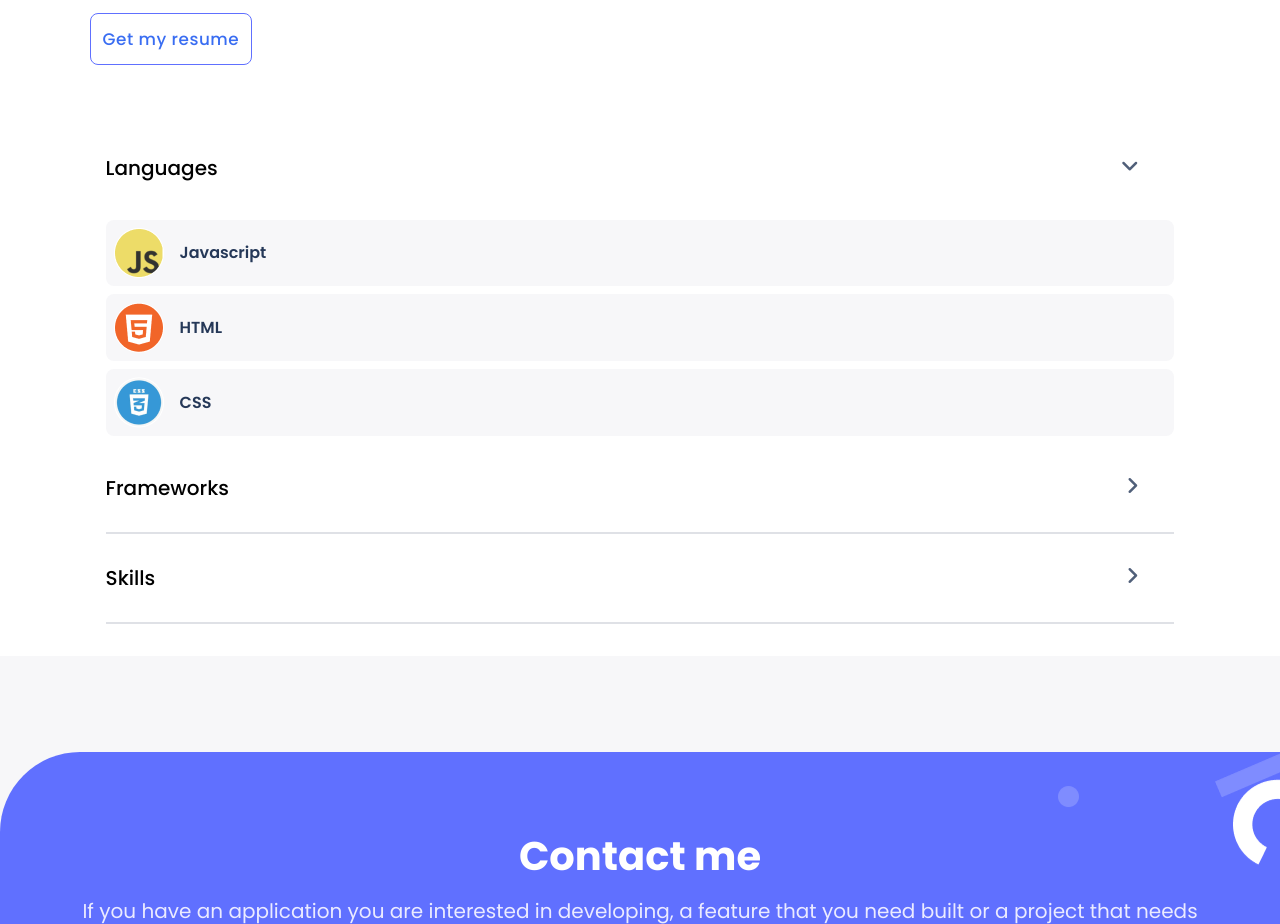
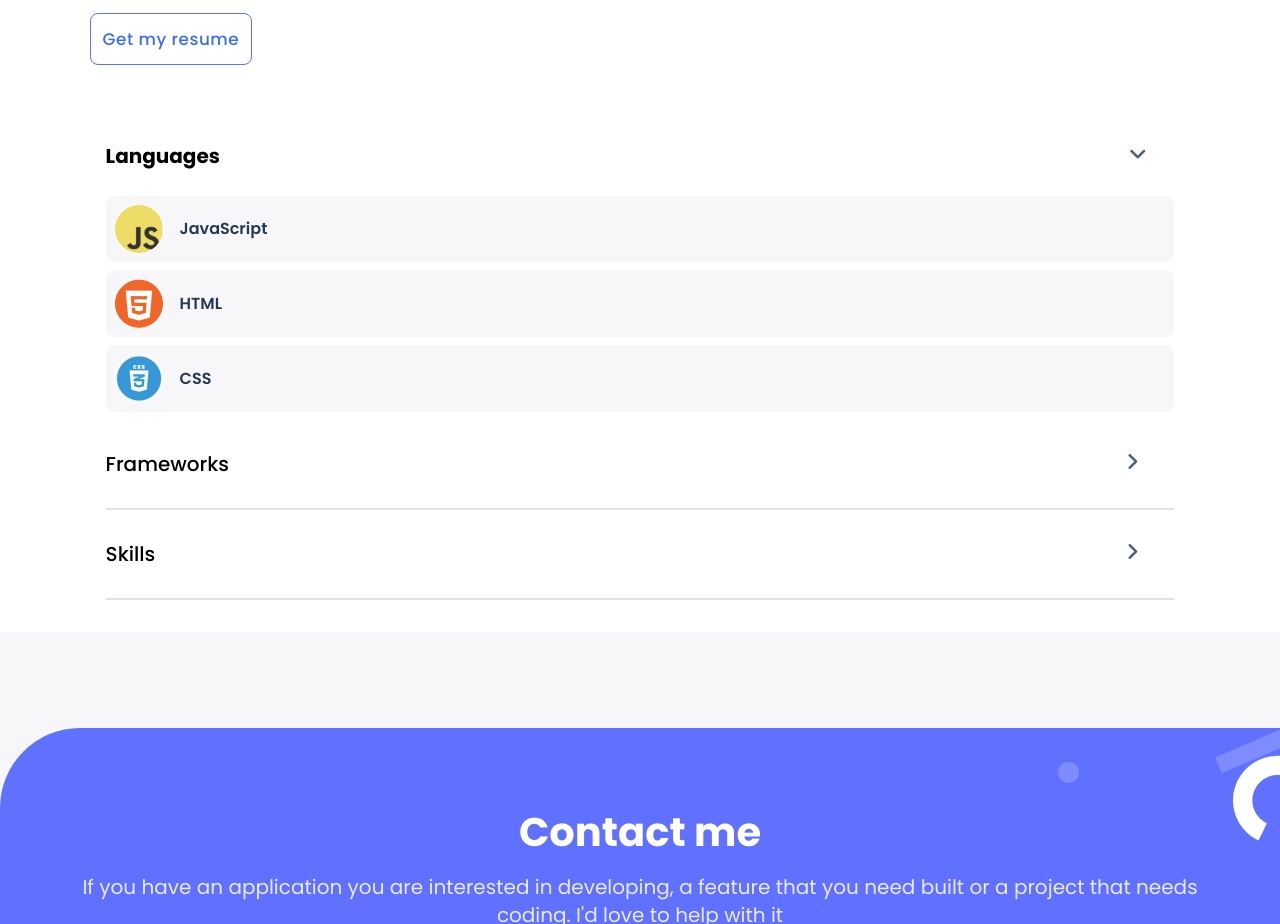
Before and after one commit to fatima-najafi/Portfolio, a website: page index.html in a window 1280 px wide. Shown: the part 5967-6891 px from the top of the page. Drawn offline with Linux system fonts and the light colour scheme.

Commit message:
update the about section in html file

```diff
--- a/index.html
+++ b/index.html
@@ -202,37 +202,42 @@
           </ul>
           <button>Get my resume</button>
         </div>
+
       <ul class="about-skills-container">
         <li class="about-skill-container">
-            <div class="about-skill-heading">
-              <h4 class="about-heading-small">Languages</h4>
+         <!-- <h4 class="about-heading-small1">Languages</h4>
+          <i class="fa-solid fa-angle-down"></i> -->
+
+            <div class="skills">
+                <p><strong>Languages</strong></p>
                 <i class="fa-solid fa-angle-down"></i>
             </div>
+        </li>
           <ul class="about-skill-body-container">
-              <div class="about-skill-body">
+            <li class="about-skill-body">
               <img
                 class="about-skill-body-img"
                 src="./assets/Ellipse javascript 1.png"
                 alt="js"
               />
-                <li class="about-skill-text">Javascript</li>
-              </div>
-              <div class="about-skill-body">
+              <span class="about-skill-text">JavaScript</span>
+            </li>
+            <li class="about-skill-body">
               <img
                 class="about-skill-body-img"
                 src="./assets/Ellipse html 1.png"
                 alt="html"
               />
-                <li class="about-skill-text">HTML</li>
-              </div>
-              <div class="about-skill-body">
+              <span class="about-skill-text">HTML</span>
+            </li>
+            <li class="about-skill-body">
               <img
                 class="about-skill-body-img"
                 src="./assets/Ellipse css 1.png"
                 alt="css"
               />
-                <li class="about-skill-text">CSS</li>
-              </div>
+              <span class="about-skill-text">CSS</span>
+            </li>
           </ul>
         </li>
         <li class="about-skill-container">
--- a/style.css
+++ b/style.css
@@ -284,6 +284,30 @@ button[disabled] {
   font-size: 20px;
   line-height: 24px;
 }
+.skills {
+  display: flex;
+  justify-content: space-between;
+  padding: 20px;
+  font-family: 'Poppins', sans-serif;
+  font-weight: 500;
+  font-size: 20px;
+  line-height: 24px;
+  font-style: normal;
+  margin-left: -20px;
+  margin-right: -12px;
+}
+
+.skills li {
+  display: flex;
+  list-style-type: none;
+  align-items: center;
+  background: #f7f7f9;
+  border-radius: 8px;
+  padding-right: 150px;
+  margin-top: 8px;
+}
+
+
 
 .about-skills-container {
   display: flex;
```
Lines whose indentation alone changed are shown as unchanged.
